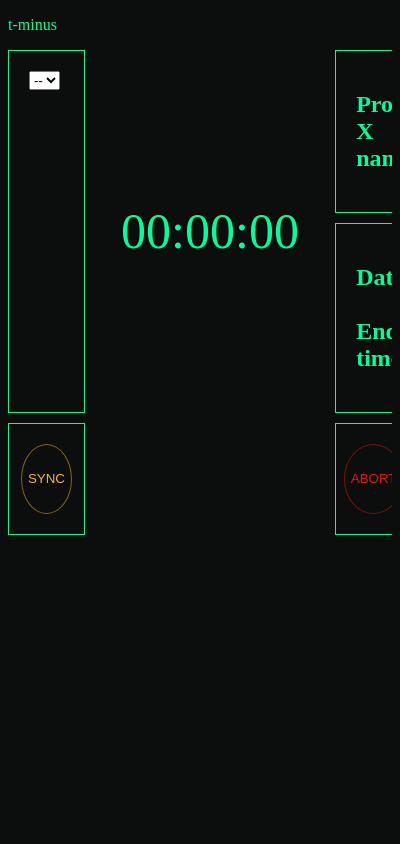
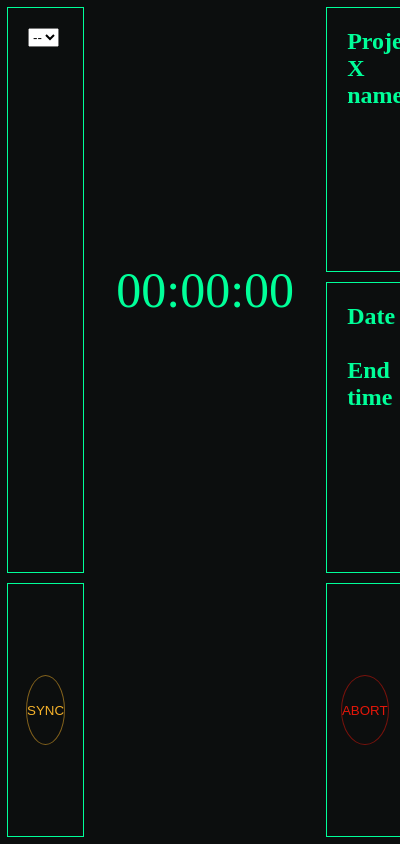
Before and after one commit to UxmalCuellar/T-minus, an Electron app: page src/index.html in a window 400 px wide. Drawn offline with Linux system fonts and the light colour scheme; no server answers.

Commit message:
fixed overflowing grid layout

```diff
--- a/assets/css/main.css
+++ b/assets/css/main.css
@@ -8,9 +8,15 @@
     --alert-yellow-alpha: #F7B32B80;
     --green-sync: #78BC61;
 }
+
+*{
+  box-sizing: border-box;
+  padding: 0;
+  margin: 0;
+}
+
 body, html {
     background-color: var(--shadow);
-    /* background-color: var(--bg-dgrey); */
     color: var(--main-green);
 }
 
@@ -67,11 +73,12 @@ h1 {
 #grid-container {
 /* TODO: add font to text */
     font-family: 'Inconsolata', ;
+    padding: 7px;
     display: grid;
-    grid-template-columns: 20% 60% 20%;
+    grid-template-columns: 20% 57.5% 20%;
     grid-gap: 10px;
     overflow: hidden;
-    /* height: 100vh; */
+    height: 100vh;
 }
 
 #grid-container > div:not(#countdown-timer):not(#description) {
--- a/src/index.html
+++ b/src/index.html
@@ -16,7 +16,6 @@
     document.getElementById("sync").addEventListener("click", getDates);
   </script>
 
-  <p id="app">t-minus</p>
   <div id="grid-container">
     <div id="selectEvents">
       <!-- TODO: get select tag to show as list  -->
```
